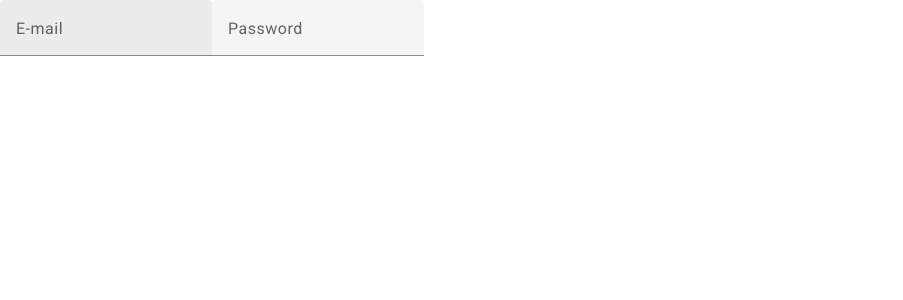
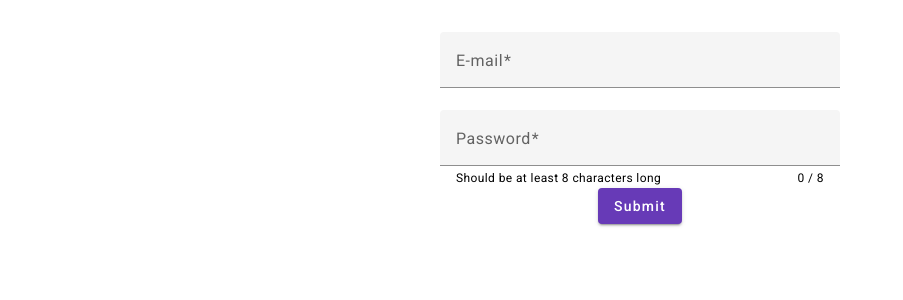
Before and after one commit to mihastele/angular-personal, an Angular app: page /signup in a window 1280 px wide. Shown: the top 300 px of the page, without its empty margins (0-903 px from the left). Built offline with nearby package versions, Linux system fonts and the light colour scheme.

Commit message:
Update input field

```diff
--- a/src/app/app.module.ts
+++ b/src/app/app.module.ts
@@ -12,6 +12,7 @@ import { CurrentTrainingComponent } from './training/current-training/current-tr
 import { NewTrainingComponent } from './training/new-training/new-training.component';
 import { PastTrainingComponent } from './training/past-training/past-training.component';
 import { WelcomeComponent } from './welcome/welcome.component';
+import { FormsModule } from '@angular/forms';
 
 @NgModule({
   declarations: [
@@ -28,7 +29,8 @@ import { WelcomeComponent } from './welcome/welcome.component';
     BrowserModule,
     AppRoutingModule,
     BrowserAnimationsModule,
-    MaterialModule
+    MaterialModule,
+    FormsModule
   ],
   providers: [],
   bootstrap: [AppComponent]
--- a/src/app/auth/signup/signup.component.css
+++ b/src/app/auth/signup/signup.component.css
@@ -0,0 +1,12 @@
+.flexform {
+    padding: 2rem 0;
+    display: flex;
+    flex-direction: column;
+    justify-content: center;
+    align-items: center;
+}
+
+mat-form-field {
+    width: 400px;
+    max-width: 100%;
+}
--- a/src/app/auth/signup/signup.component.html
+++ b/src/app/auth/signup/signup.component.html
@@ -1,13 +1,18 @@
 <section>
-    <form>
-        <mat-form-field class="example-full-width">
+    <form class="flexform" #ref="ngForm" (ngSubmit)="onSubmit(ref)">
+        <mat-form-field class="example-full-width" hintLabel="">
             <mat-label>E-mail</mat-label>
-            <input type="email" matInput placeholder="Your E-mail">
+            <input type="email" matInput placeholder="Your E-mail" ngModel name="email" email required>
         </mat-form-field>
 
-        <mat-form-field class="example-full-width">
+        <mat-form-field class="example-full-width" hintLabel="Should be at least 8 characters long">
             <mat-label>Password</mat-label>
-            <input type="password" matInput placeholder="Your password">
+            <input type="password" matInput placeholder="Your password" ngModel name="password" minlength="8" required
+                #pwInput="ngModel">
+            <mat-hint align="end"> {{ pwInput.value?.length }} / 8</mat-hint>
+            <!-- <mat-hint>Should be at least 8 characters long</mat-hint> -->
         </mat-form-field>
+
+        <button mat-raised-button color="primary">Submit</button>
     </form>
 </section>
--- a/src/app/auth/signup/signup.component.ts
+++ b/src/app/auth/signup/signup.component.ts
@@ -1,4 +1,5 @@
 import { Component } from '@angular/core';
+import { NgForm } from '@angular/forms';
 
 @Component({
   selector: 'app-signup',
@@ -6,5 +7,7 @@ import { Component } from '@angular/core';
   styleUrls: ['./signup.component.css']
 })
 export class SignupComponent {
-
+  onSubmit(form: NgForm) {
+    console.log(form)
+  }
 }
```
